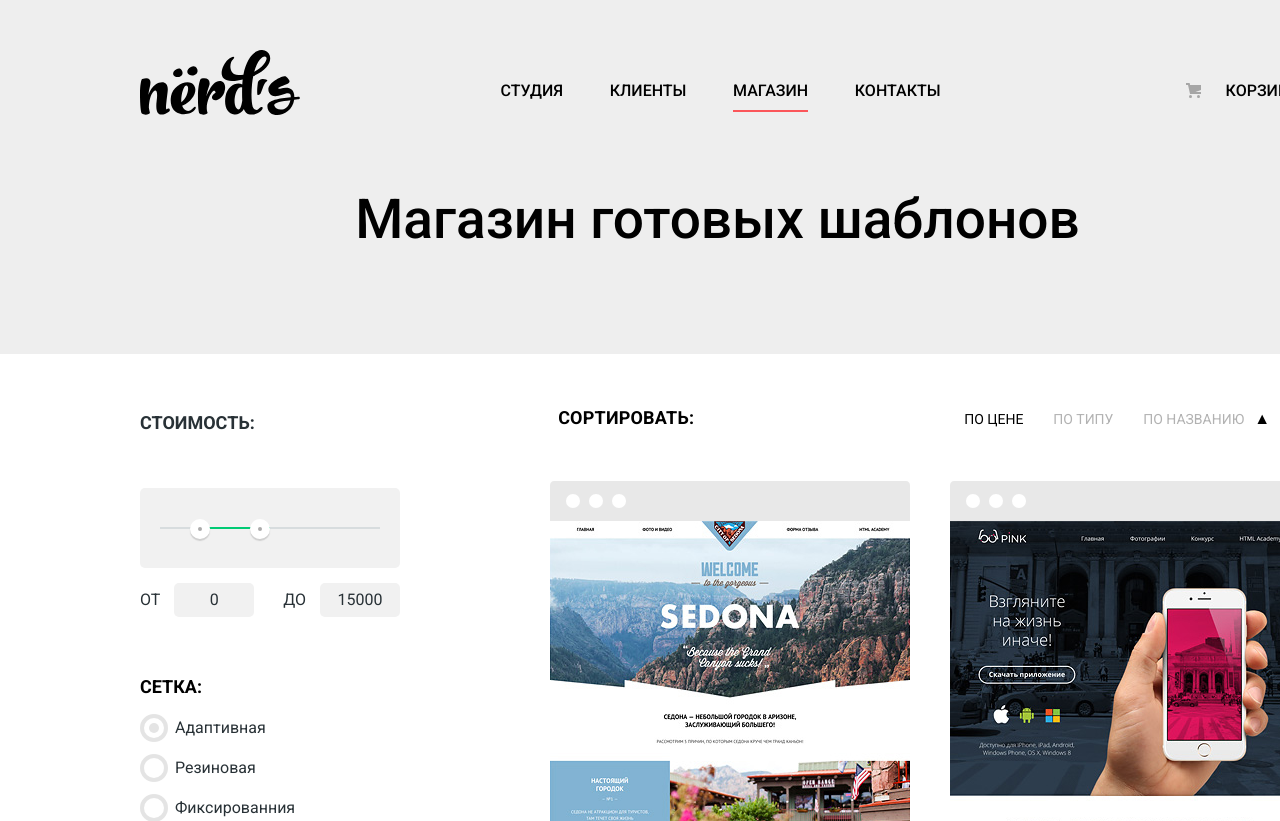
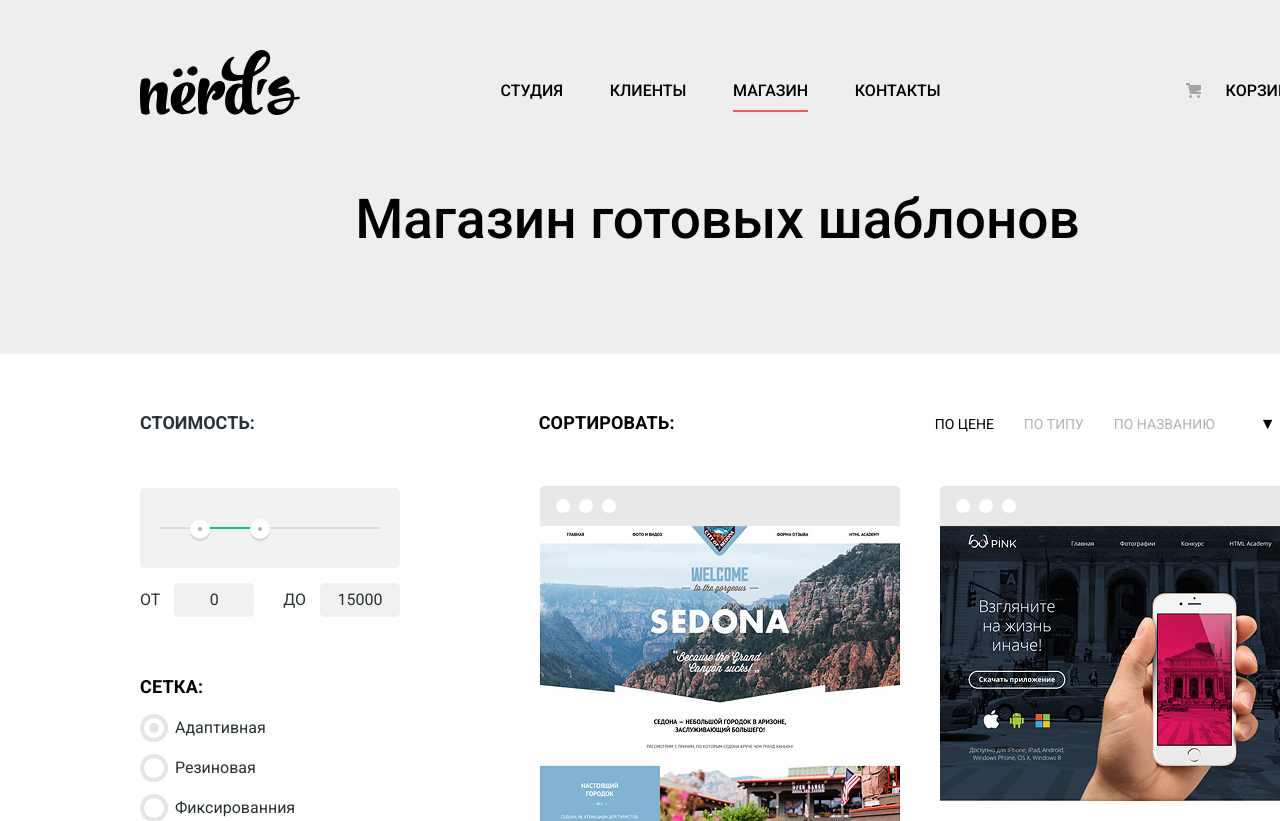
Before and after one commit to SlavChek/805401-nerds, a plain HTML site: page catalog.html in a window 1280 px wide. Shown: the top 821 px of the page. Drawn offline with Linux system fonts and the light colour scheme.

Commit message:
size-catalog

```diff
--- a/catalog.html
+++ b/catalog.html
@@ -112,10 +112,10 @@
             <div class="sorting-selecton">
             <ul class="sorting-up-down-list">
               <li>
-                <a class="sorting-up active-link" href="#">&#9650;</a>
+                <a class="sorting-up active-link" href="#">&#9660;</a>
               </li>
               <li>
-                <a class="sorting-down" href="#">&#9660;</a>
+                <a class="sorting-down" href="#">&#9650;</a>
               </li>
             </ul>
           <div class="selection-type">
--- a/css/style.css
+++ b/css/style.css
@@ -696,7 +696,7 @@ input[type="radio"].visually-hidden {
 }
 
 .price-title-box {
-  margin-right: 270px;
+  margin-right: 260px;
 }
 
 .select-container {
@@ -705,7 +705,7 @@ input[type="radio"].visually-hidden {
 }
 
 .main-form {
-  margin-right: 110px;
+  margin-right: 100px;
 }
 
 .form-switch{
@@ -946,13 +946,15 @@ input[type="radio"].visually-hidden {
   opacity: 0.3;
 }
 .price-title {
-  letter-spacing: 0.2px;
+
 }
 
 .form-title-switch {
+  margin-top:20px;
   font-size: 18px;
   font-weight: bold;
   line-height: 30px;
+  letter-spacing: 0.2px;
   color: #000000;
 }
 
@@ -990,14 +992,14 @@ input[type="radio"].visually-hidden {
 
 .sorting-up-down-list {
   display: flex;
-  margin-right: 20px;
-  padding-left: 10px;
+  margin: 16px 20px 16px 10px;
+  padding-left: 0px;
   list-style: none;
 }
 
 .sorting-up,
 .sorting-down {
-  padding-right:18px;
+  padding-right:15px;
   color: rgba(0, 0, 0, 0.3)
 }
 
@@ -1033,11 +1035,16 @@ input[type="radio"].visually-hidden {
   margin-bottom: 45px;
 }
 
+.selection-type{
+  margin-bottom: 34px;
+  margin-right: 35px;
+}
+
 .selection-list {
   width: 280px;
-  margin-bottom: 50px;
   padding: 0px;
   display: flex;
+  flex-wrap: wrap;
   justify-content: space-between;
   list-style: none;
 }
```
